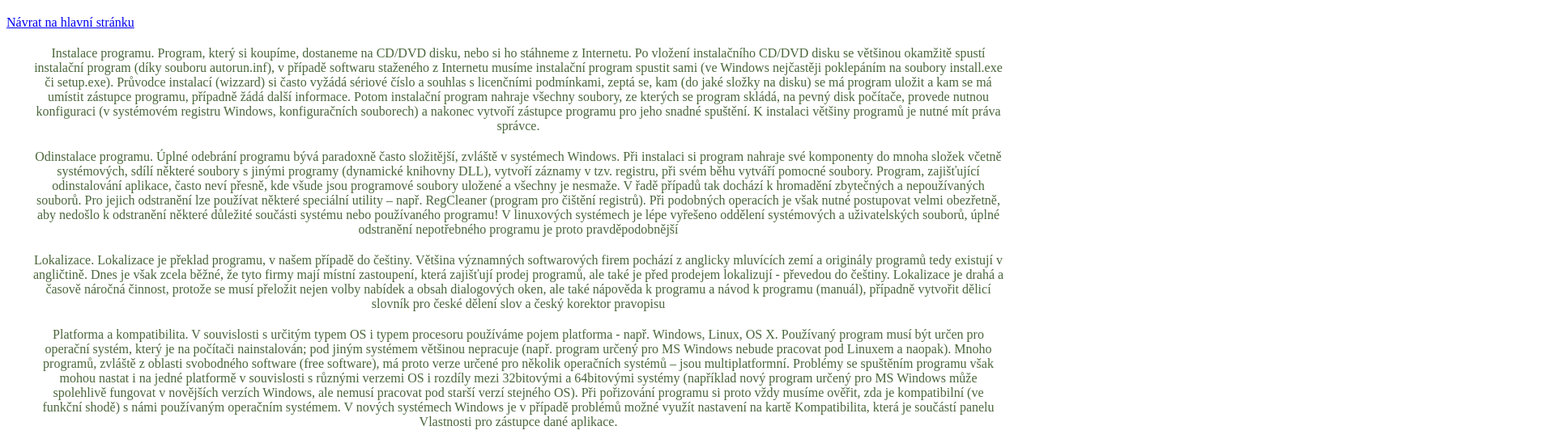
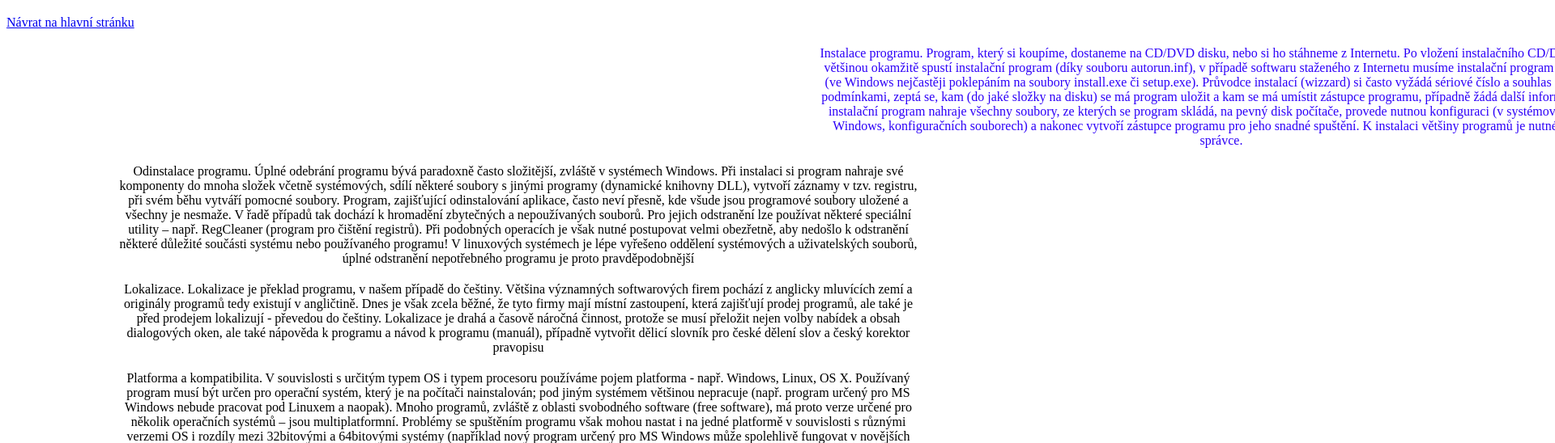
Before and after one commit to GeraltOfRiviaa/Web, a plain HTML site: page a/index.html in a window 1280 px wide. Shown: the part 61-609 px from the top of the page at 81% size, 1920 px wide, since content can reach past the window. Drawn offline with Linux system fonts and the light colour scheme.

Commit message:
Rozdělil jsem část textu na jednu stranu jakožto test

```diff
--- a/a/index.html
+++ b/a/index.html
@@ -5,13 +5,16 @@
     <meta name="viewport" content="width=device-width, initial-scale=1.0">
     <title>Instalace programů</title>
     <link rel="stylesheet" href="../css/style.css">
+
 </head>
 <body>
    <main>
     <h1>1. strana</h1>
     <a href="../index.html">Návrat na hlavní stránku</a>
 
-    <p>
+
+
+        <p class = "test">
             Instalace programu. Program, který si koupíme, dostaneme na CD/DVD disku, nebo si ho stáhneme z Internetu. Po vložení instalačního CD/DVD disku se
             většinou okamžitě spustí instalační program (díky souboru autorun.inf), v případě softwaru staženého z Internetu musíme instalační program spustit sami
             (ve Windows nejčastěji poklepáním na soubory install.exe či setup.exe). Průvodce instalací (wizzard) si často vyžádá sériové číslo a souhlas s licenčními
@@ -21,6 +24,8 @@
             pevný disk počítače, provede nutnou konfiguraci (v systémovém registru Windows, konfiguračních souborech) a nakonec vytvoří zástupce programu pro
             jeho snadné spuštění. K instalaci většiny programů je nutné mít práva správce.
         </p>
+
+
 
     <p>
         Odinstalace programu. Úplné odebrání programu bývá paradoxně často
--- a/css/style.css
+++ b/css/style.css
@@ -4,10 +4,19 @@ body{
 
 }
 p{
-    color: rgb(74, 102, 59);
-    width: 1200px;
+    color: rgb(0, 0, 0);
+    width: 1000px;
     text-align: center;
-    margin:auto;
+    margin: auto;
     margin-top: 20px;
     margin-bottom: 20px;
 }
+
+.test {
+    color: rgb(45, 0, 248);
+    width: 1000px;
+    text-align: center;
+    margin: 1000px;
+    margin-top: 20px;
+    margin-bottom: 20px;
+}
```
Lines whose indentation alone changed are shown as unchanged.
